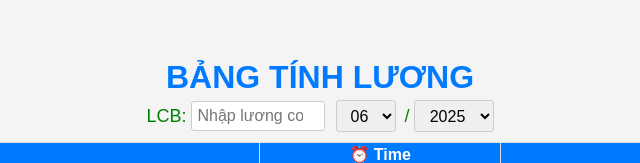
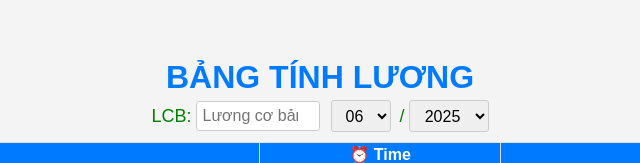
Before and after one commit to o0oS2/Tinh-luong, a plain HTML site: page index.html in a window 1280 px wide. Shown: the top 163 px of the page, 320-960 px from the left. Drawn offline with Linux system fonts and the light colour scheme.

Commit message:
Update index.html

```diff
--- a/index.html
+++ b/index.html
@@ -316,7 +316,7 @@ select {
 
   .input-row input[type="number"],
   .input-row select {
-    width: 120px;
+    width: 110px;
     font-size: 16px;
     height: 32px; /* tăng chiều cao cho dễ thao tác */
     text-align: center; /* canh giữa trên mobile */
@@ -363,7 +363,7 @@ select {
 <div class="input-row">
   <div class="group">
     <label for="luongCoBan">LCB: </label>
-    <input type="number" id="luongCoBan" placeholder="Nhập lương cơ bản" style="height: 20px;" />
+    <input type="number" id="luongCoBan" placeholder="Lương cơ bản" style="height: 20px;" />
   </div>
 
   <div class="group date-group">
```
